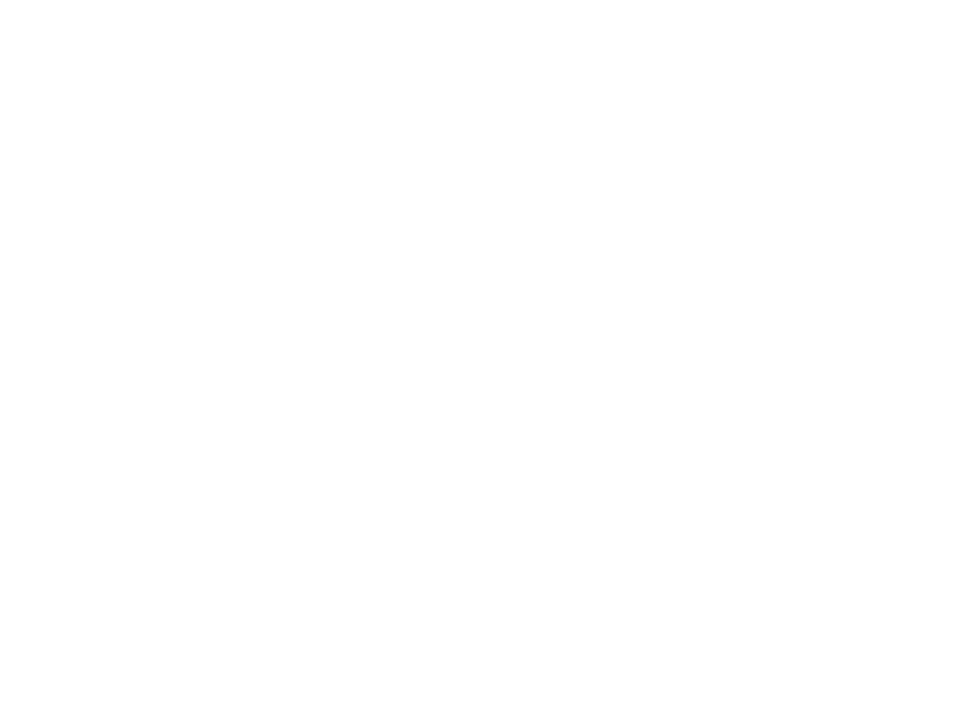
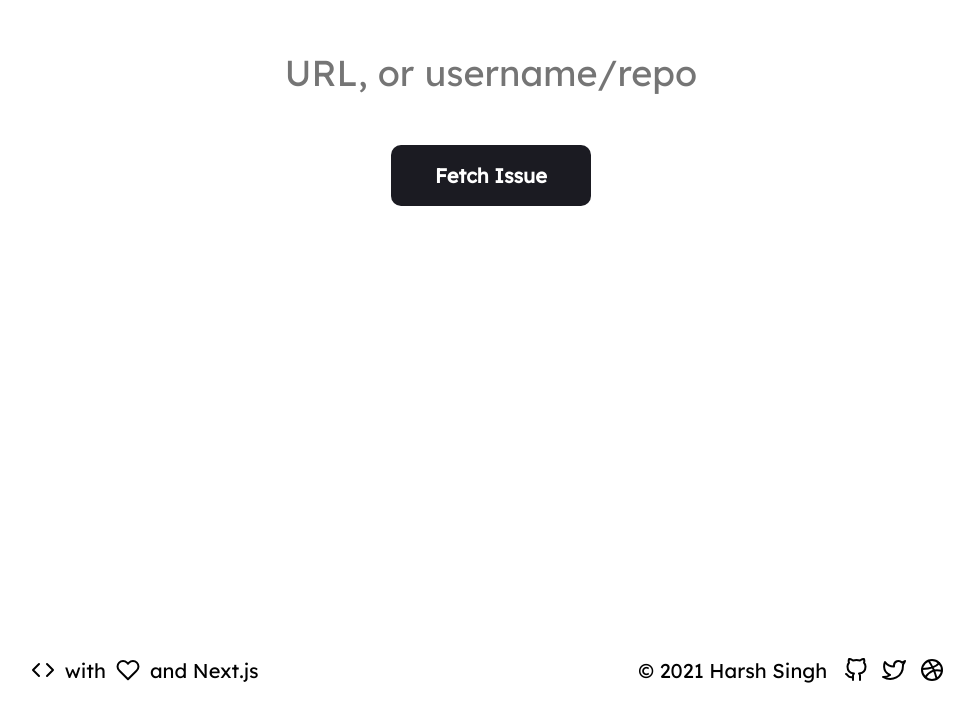
Before and after one commit to nikhilC007/issure, a Next.js app: page / in a window 1280 px wide. Shown: the part 232-952 px from the top of the page, without its empty margins (149-1123 px from the left). Before the commit the page ends 800 px from the top, so only its background shows below. Built offline with nearby package versions, Linux system fonts and the light colour scheme.

Commit message:
Setup basic UI

```diff
--- /dev/null
+++ b/components/Footer.tsx
@@ -0,0 +1,96 @@
+import React from 'react'
+import { styled } from '@css/theme.config'
+
+import * as Icons from 'react-feather'
+
+const Wrapper = styled('div', {
+  display: 'flex',
+  justifyContent: 'space-around',
+  alignItems: 'center',
+  color: '$white1',
+  margin: '150px 0 50px 0',
+  width: '100vw',
+  '@iPhonePlus': {
+    flexDirection: 'column',
+  },
+})
+
+const FooterWrapper = styled('div', {
+  display: 'flex',
+  variants: {
+    container: {
+      true: {
+        marginTop: 20,
+      },
+    },
+  },
+})
+
+const FooterText = styled('p', {
+  fontSize: '$3',
+  margin: '0 10px',
+  '@iPhoneSE': {
+    fontSize: '$2',
+  },
+})
+
+const FooterLink = styled('a', {
+  color: '$white1',
+  textDecoration: 'none',
+  '&:hover': {
+    color: '$main',
+  },
+  variants: {
+    text: {
+      true: {
+        margin: 0,
+      },
+    },
+  },
+  margin: '0 7px',
+})
+
+const Footer: React.FC = () => {
+  return (
+    <Wrapper>
+      <FooterWrapper container>
+        <FooterLink
+          href='https://github.com/harshhhdev/issure'
+          target='_blank'
+          text
+        >
+          <Icons.Code />
+        </FooterLink>
+        <FooterText>with</FooterText>
+        <Icons.Heart />
+        <FooterText>
+          and{' '}
+          <FooterLink href='https://nextjs.org' target='_blank' text>
+            Next.js
+          </FooterLink>
+        </FooterText>
+      </FooterWrapper>
+      <FooterWrapper container>
+        <FooterText>
+          © 2021{' '}
+          <FooterLink href='https://harshhhdev.github.io/' target='_blank' text>
+            Harsh Singh
+          </FooterLink>
+        </FooterText>
+        <FooterWrapper>
+          <FooterLink href='https://github.com/harshhhdev/' target='_blank'>
+            <Icons.GitHub />
+          </FooterLink>
+          <FooterLink href='https://twitter.com/harshhhdev/' target='_blank'>
+            <Icons.Twitter />
+          </FooterLink>
+          <FooterLink href='https://dribbble.com/harshhhdev/' target='_blank'>
+            <Icons.Dribbble />
+          </FooterLink>
+        </FooterWrapper>
+      </FooterWrapper>
+    </Wrapper>
+  )
+}
+
+export default Footer
--- /dev/null
+++ b/components/LiquidButton.scss
@@ -0,0 +1,66 @@
+/*
+  Liquid Button from :-
+  https://codepen.io/aaroniker/pen/ZEpEvdz
+*/
+
+:root {
+  --c-active: #275efe;
+  --c-active-inner: #ffffff;
+  --c-default: #d2d6e9;
+  --c-default-dark: #c7cbdf;
+  --c-black: #1b1b22;
+}
+
+.btn {
+  appearance: none;
+  border: none;
+  position: relative;
+  background: var(--c-black);
+  color: #fff;
+  outline: none;
+  cursor: pointer;
+  font-size: 20px;
+  line-height: 21px;
+  font-weight: 600;
+  display: block;
+  width: 200px;
+  text-align: center;
+  border-radius: 10px;
+  margin: 0 auto;
+  padding: 20px;
+  span {
+    position: relative;
+    z-index: 1;
+  }
+  svg {
+    display: block;
+    width: 100%;
+    height: 100%;
+    position: absolute;
+    left: 0;
+    top: 0;
+    fill: var(--c-active);
+    circle {
+      transition: transform var(--duration, 0.25s) ease-out;
+      &.top-left {
+        transform: translate(var(--spacing, -16px), var(--spacing, -40px));
+      }
+      &.middle-bottom {
+        transform: translate(var(--spacing, 8px), var(--spacing, 40px));
+      }
+      &.top-right {
+        transform: translate(var(--spacing, 40px), var(--spacing, -40px));
+      }
+      &.right-bottom {
+        transform: translate(var(--spacing, 4px), var(--spacing, 40px));
+      }
+      &.left-bottom {
+        transform: translate(var(--spacing, -40px), var(--spacing, 40px));
+      }
+    }
+  }
+  &:hover {
+    --spacing: 0;
+    --duration: 0.45s;
+  }
+}
--- /dev/null
+++ b/components/LiquidButton.tsx
@@ -0,0 +1,53 @@
+/*
+  Liquid Button from :-
+  https://codepen.io/aaroniker/pen/ZEpEvdz
+*/
+
+import React from 'react'
+
+const LiquidButton: React.FC = () => {
+  return (
+    <>
+      <button className='btn'>
+        <span>Fetch Issue</span>
+        <svg preserveAspectRatio='none' viewBox='0 0 132 45'>
+          <g clipPath='url(#clip)' filter='url(#goo-big)'>
+            <circle className='top-left' cx='49.5' cy='-0.5' r='26.5' />
+            <circle className='middle-bottom' cx='70.5' cy='40.5' r='26.5' />
+            <circle className='top-right' cx='104' cy='6.5' r='27' />
+            <circle className='right-bottom' cx='123.5' cy='36.5' r='26.5' />
+            <circle className='left-bottom' cx='16.5' cy='28' r='30' />
+          </g>
+          <defs>
+            <clipPath id='clip'>
+              <rect width='132' height='45' rx='7' />
+            </clipPath>
+          </defs>
+        </svg>
+      </button>
+
+      <svg width='0' height='0'>
+        <defs>
+          <filter
+            id='goo-big'
+            x='-50%'
+            width='200%'
+            y='-50%'
+            height='200%'
+            colorInterpolationFilters='sRGB'
+          >
+            <feGaussianBlur in='SourceGraphic' stdDeviation='7' result='blur' />
+            <feColorMatrix
+              in='blur'
+              mode='matrix'
+              values='1 0 0 0 0  0 1 0 0 0  0 0 1 0 0  0 0 0 21 -7'
+              result='cm'
+            />
+          </filter>
+        </defs>
+      </svg>
+    </>
+  )
+}
+
+export default LiquidButton
--- /dev/null
+++ b/components/Search/Search.style.ts
@@ -0,0 +1,22 @@
+import { styled } from '@css/theme.config'
+
+export const SearchContainer = styled('div', {
+  display: 'flex',
+  flexDirection: 'column',
+  justifyContent: 'center',
+  alignItems: 'center',
+  overflow: 'hidden',
+  height: '90vh',
+  width: '100vw',
+})
+
+export const SearchInput = styled('input', {
+  background: 'transparent',
+  border: 'none',
+  width: '75vw',
+  outline: 'none',
+  color: '$black9',
+  textAlign: 'center',
+  fontSize: '$5',
+  marginBottom: 50,
+})
--- /dev/null
+++ b/components/Search/Search.tsx
@@ -0,0 +1,15 @@
+import React from 'react'
+
+import * as S from './Search.style'
+import LiquidButton from '@components/LiquidButton'
+
+const Search: React.FC = () => {
+  return (
+    <S.SearchContainer>
+      <S.SearchInput placeholder='URL, or username/repo' />
+      <LiquidButton />
+    </S.SearchContainer>
+  )
+}
+
+export default Search
--- a/package.json
+++ b/package.json
@@ -14,12 +14,14 @@
     "kraftuur": "^1.0.2",
     "next": "11.1.2",
     "react": "17.0.2",
-    "react-dom": "17.0.2"
+    "react-dom": "17.0.2",
+    "react-feather": "^2.0.9"
   },
   "devDependencies": {
     "@types/react": "17.0.27",
     "eslint": "7.32.0",
     "eslint-config-next": "11.1.2",
+    "sass": "^1.42.1",
     "typescript": "4.4.3"
   }
 }
--- a/pages/_app.tsx
+++ b/pages/_app.tsx
@@ -1,4 +1,5 @@
 import type { AppProps } from 'next/app'
+import '@components/LiquidButton.scss'
 
 function Issure({ Component, pageProps }: AppProps) {
   return <Component {...pageProps} />
--- /dev/null
+++ b/pages/_document.tsx
@@ -0,0 +1,26 @@
+import React from 'react'
+import Document, { Html, Head, Main, NextScript } from 'next/document'
+import { getCssText } from '@css/theme.config'
+
+export default class MyDocument extends Document {
+  render() {
+    return (
+      <Html lang='en'>
+        <Head>
+          <link
+            href='https://fonts.googleapis.com/css2?family=Lexend&display=swap'
+            rel='stylesheet'
+          />
+          <style
+            id='stitches'
+            dangerouslySetInnerHTML={{ __html: getCssText() }}
+          />
+        </Head>
+        <body>
+          <Main />
+          <NextScript />
+        </body>
+      </Html>
+    )
+  }
+}
--- a/pages/index.tsx
+++ b/pages/index.tsx
@@ -1,7 +1,18 @@
 import type { NextPage } from 'next'
+import globalStyles from '@css/global.style'
+
+import Search from '@components/Search/Search'
+import Footer from '@components/Footer'
 
 const Home: NextPage = () => {
-  return <></>
+  globalStyles()
+
+  return (
+    <>
+      <Search />
+      <Footer />
+    </>
+  )
 }
 
 export default Home
--- a/stitches/global.style.ts
+++ b/stitches/global.style.ts
@@ -13,7 +13,7 @@ const globalStyle = globalCss({
   },
   body: {
     color: '$white',
-    background: '$dark',
+    background: '$white8',
     overflowX: 'hidden',
   },
   '::selection': {
--- a/stitches/theme.config.ts
+++ b/stitches/theme.config.ts
@@ -1,15 +1,14 @@
 import { createStitches } from '@stitches/react'
 
-import { SkyBlue, White } from 'kraftuur'
+import { Black, SkyBlue, White } from 'kraftuur'
 
 export const { css, styled, globalCss, getCssText, keyframes } = createStitches(
   {
     theme: {
       colors: {
-        main: '#61C3B',
-        dark: '#2A2A39',
+        main: '#275efe',
+        ...Black,
         ...White,
-        ...SkyBlue,
       },
       fontSizes: {
         1: '14px',
```
Also changed, not shown: 1 other file (tests, documents, lock files or other folders).
